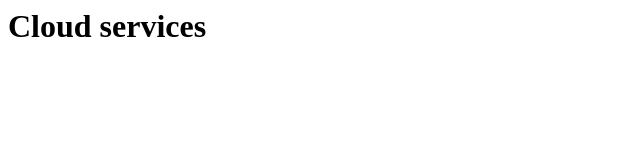
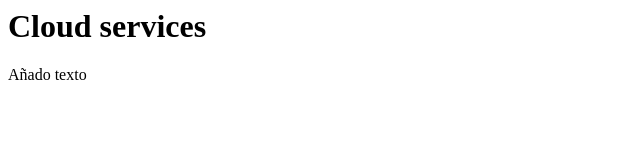
Before and after one commit to Sabi2207/cloud-fsdstr1023, a plain HTML site: page index.html in a window 1280 px wide. Shown: the full height of the page, 0-640 px from the left. Drawn offline with Linux system fonts and the light colour scheme.

Commit message:
Update index.html

```diff
--- a/index.html
+++ b/index.html
@@ -6,5 +6,6 @@
 </head>
 <body>
     <h1>Cloud services</h1>
+    <p>Añado texto</p>
 </body>
 </html>
```
